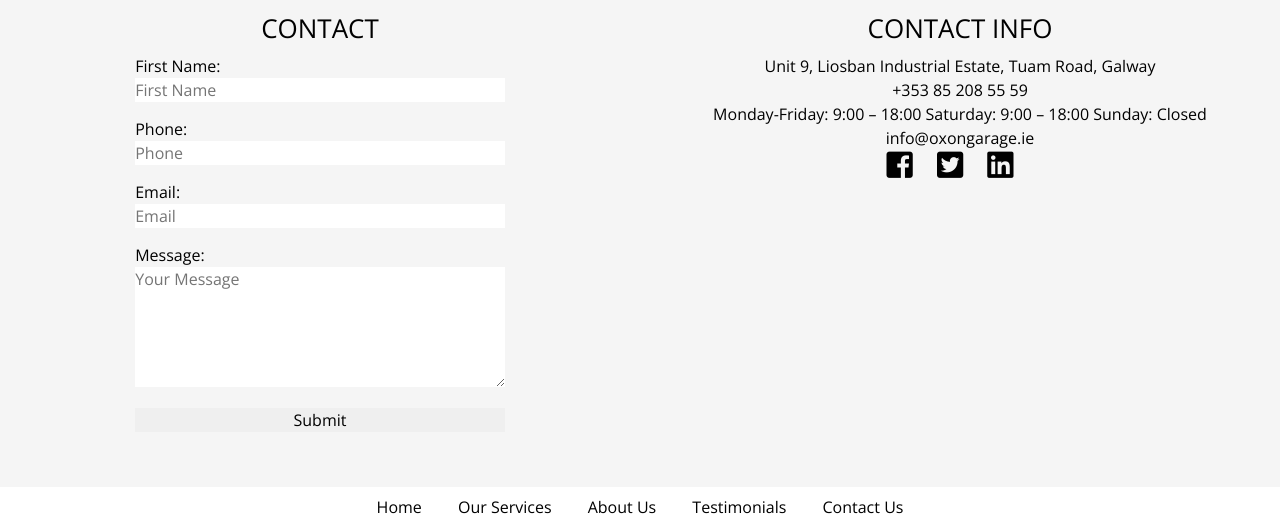
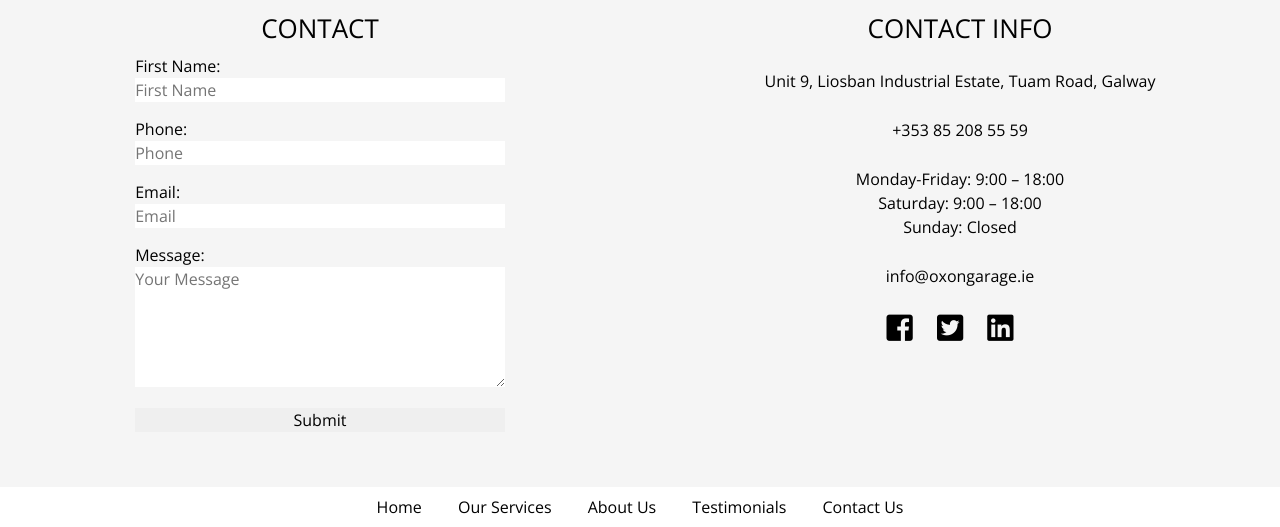
Before and after one commit to Code-Institute-Submissions/MS1-Car-Services-Galway, a plain HTML site: page index.html in a window 1280 px wide. Shown: the part 3326-3853 px from the top of the page. Drawn offline with nearby package versions, Linux system fonts and the light colour scheme.

Commit message:
Ready to show

```diff
--- a/assets/css/style.css
+++ b/assets/css/style.css
@@ -317,6 +317,11 @@ h2 {
     margin-bottom: 15px;
 }
 
+.margin-text {
+    margin-top: 25px;
+    margin-bottom: 25px;
+}
+
 @media screen and (max-width: 575px) {
     .map {
         width: 90%;
--- a/index.html
+++ b/index.html
@@ -384,13 +384,13 @@
             </div>
             <div class="col-lg-6 col-md-12 margin-bottom">
                 <h2>Contact info</h2>
-                <p>Unit 9, Liosban Industrial Estate, Tuam Road, Galway</p>
-                <p>+353 85 208 55 59</p>
-                <p>Monday-Friday: 9:00 – 18:00
-                    Saturday: 9:00 – 18:00
+                <p class="margin-text">Unit 9, Liosban Industrial Estate, Tuam Road, Galway</p>
+                <p class="margin-text">+353 85 208 55 59</p>
+                <p class="margin-text">Monday-Friday: 9:00 – 18:00 </br>
+                    Saturday: 9:00 – 18:00 </br>
                     Sunday: Closed
                 </p>
-                <p>info@oxongarage.ie</p>
+                <p class="margin-text">info@oxongarage.ie</p>
                 <div>
                     <span><a href="https://www.facebook.com/" target="_blank"><i
                                 class="fab fa-facebook-square social-media-icon"></i></a></span>
```
